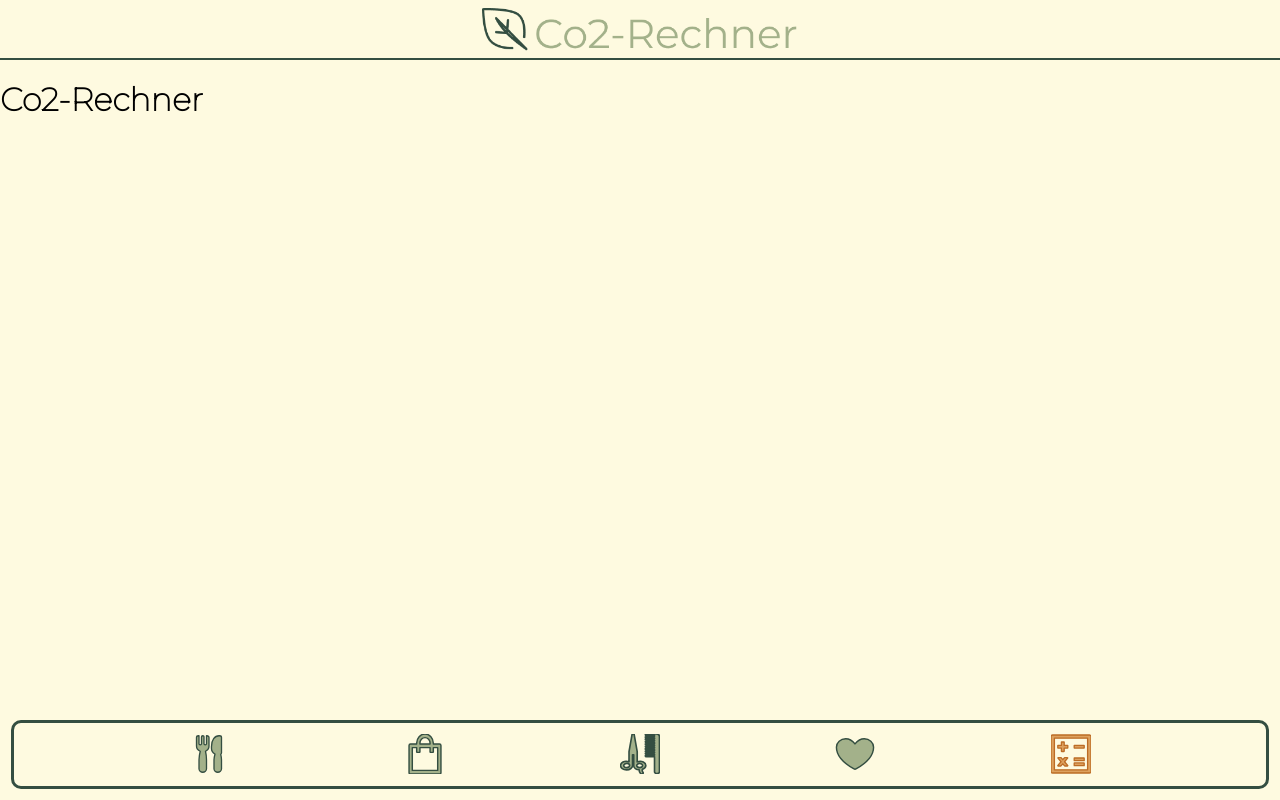
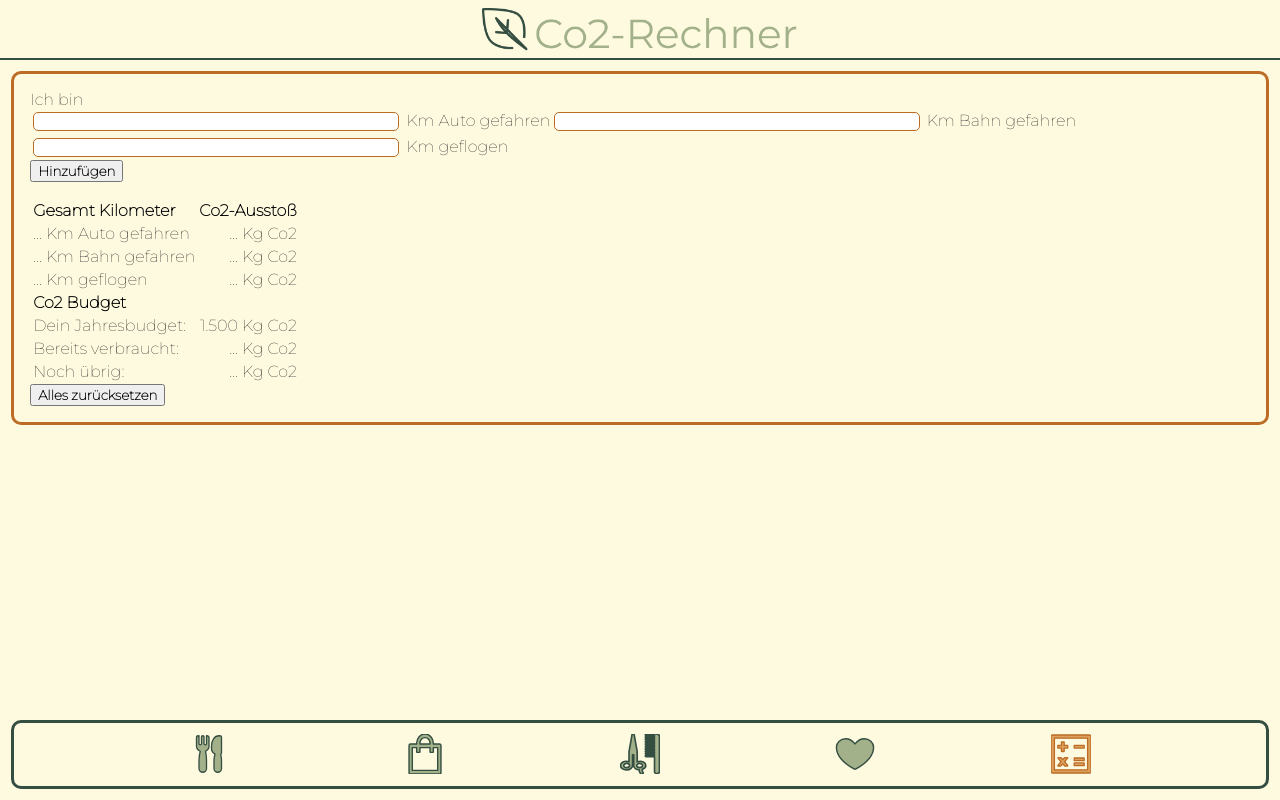
Before and after one commit to danielab93/capstone-project, a React (Vite) app: page /co2-rechner in a window 1280 px wide. Built offline with nearby package versions, Linux system fonts and the light colour scheme.

Commit message:
created basic setup for calculator

```diff
--- a/GlobalStyles.js
+++ b/GlobalStyles.js
@@ -47,6 +47,10 @@ ol li {
   padding: 0;
 }
 
+p {
+  margin: 0;
+}
+
 button {
   font-family: 'Montserrat', sans-serif;
   font-weight: bold;
--- /dev/null
+++ b/src/components/Co2Calculator.jsx
@@ -0,0 +1,81 @@
+import styled from "styled-components";
+
+function Co2Calculator({}) {
+  return (
+    <CalculatorContainer>
+      <section>
+        <p>
+          Ich bin <br />
+          <Input type="text" /> Km Auto gefahren
+          <Input type="text" /> Km Bahn gefahren
+          <Input type="text" /> Km geflogen
+        </p>
+        <button>Hinzufügen</button>
+      </section>
+      <section>
+        <Table>
+          <tr>
+            <TableHeader>Gesamt Kilometer</TableHeader>
+            <TableHeader>Co2-Ausstoß</TableHeader>
+          </tr>
+          <tr>
+            <td>... Km Auto gefahren</td>
+            <TableDataRight>... Kg Co2</TableDataRight>
+          </tr>
+          <tr>
+            <td>... Km Bahn gefahren</td>
+            <TableDataRight>... Kg Co2</TableDataRight>
+          </tr>
+          <tr>
+            <td>... Km geflogen</td>
+            <TableDataRight>... Kg Co2</TableDataRight>
+          </tr>
+          <tr>
+            <TableHeader>Co2 Budget</TableHeader>
+          </tr>
+          <tr>
+            <td>Dein Jahresbudget: </td>
+            <TableDataRight>1.500 Kg Co2</TableDataRight>
+          </tr>
+          <tr>
+            <td>Bereits verbraucht: </td>
+            <TableDataRight>... Kg Co2</TableDataRight>
+          </tr>
+          <tr>
+            <td>Noch übrig: </td>
+            <TableDataRight>... Kg Co2</TableDataRight>
+          </tr>
+        </Table>
+      </section>
+      <button>Alles zurücksetzen</button>
+    </CalculatorContainer>
+  );
+}
+
+export default Co2Calculator;
+
+const CalculatorContainer = styled.div`
+  border: 3px solid var(--color-three);
+  border-radius: 10px;
+  margin: 0.7rem;
+  padding: 1rem;
+`;
+
+const Input = styled.input`
+  border: 1px solid var(--color-three);
+  border-radius: 5px;
+  margin: 0.2rem;
+  width: 30%;
+`;
+
+const Table = styled.table`
+  margin-top: 1rem;
+`;
+
+const TableHeader = styled.th`
+  text-align: left;
+`;
+
+const TableDataRight = styled.td`
+  text-align: right;
+`;
--- a/src/pages/Calculator.jsx
+++ b/src/pages/Calculator.jsx
@@ -1,13 +1,13 @@
 import Header from "../components/Header";
 import FooterNavbar from "../components/FooterNavbar";
-
 import calculatorheader from "../images/Calculator.png";
+import Co2Calculator from "../components/Co2Calculator";
 
 function Calculator() {
   return (
     <>
       <Header image={calculatorheader} altText="Favoriten Header" />
-      <h1>Co2-Rechner</h1>
+      <Co2Calculator />
       <FooterNavbar />
     </>
   );
```
